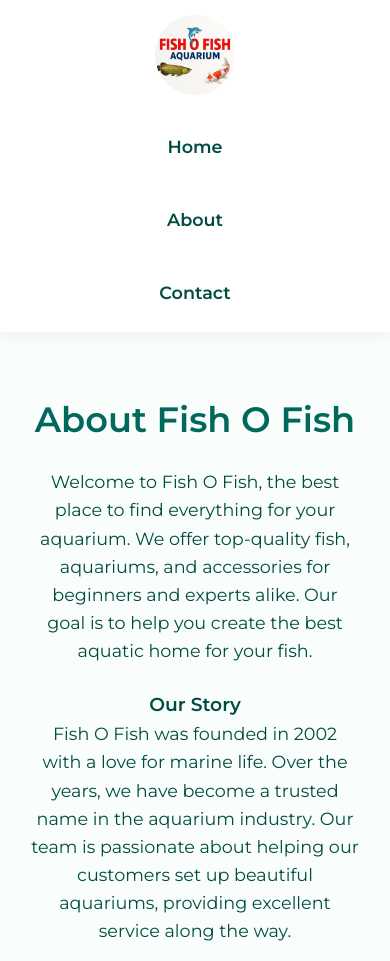
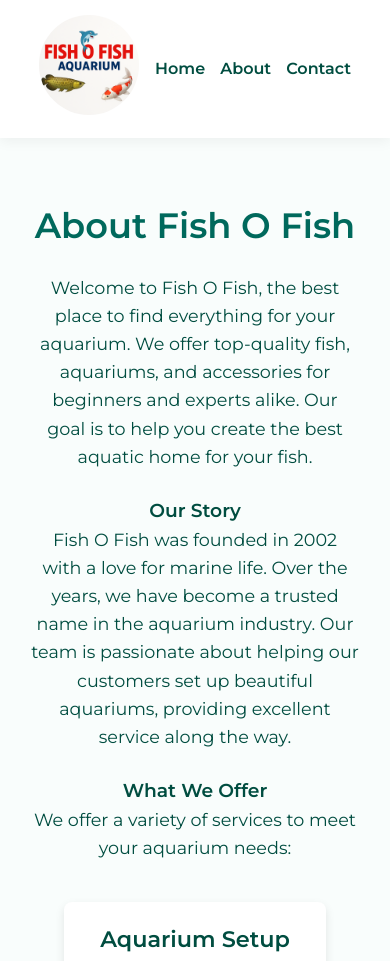
Before and after one commit to Rohitbijwe9/Fof, a plain HTML site: page about.html in a window 390 px wide. Shown: the top 961 px of the page. Drawn offline with Linux system fonts and the light colour scheme.

Commit message:
Update about.html

```diff
--- a/about.html
+++ b/about.html
@@ -125,24 +125,19 @@
 
     @media (max-width: 768px) {
       nav {
-        flex-direction: column;
-        align-items: center;
+        flex-direction: row;
+        justify-content: space-between;
+      }
+
+      .nav-links {
+        display: flex;
+        justify-content: flex-end;
+        gap: 15px;
+        margin-left: auto;
       }
 
       .logo-img {
-        height: 80px;
-        width: 80px;
-      }
-
-      .nav-links {
-        flex-direction: column;
-        align-items: center;
-        margin-top: 20px;
-      }
-
-      .nav-links a {
-        margin: 10px 0;
-        font-size: 1.1rem;
+        order: -1; /* Move logo to left on mobile */
       }
 
       .services {
@@ -153,11 +148,6 @@
       .service-card {
         width: 80%;
         margin-bottom: 20px;
-      }
-
-      footer {
-        padding: 15px 10px;
-        font-size: 0.9rem;
       }
     }
   </style>
```
